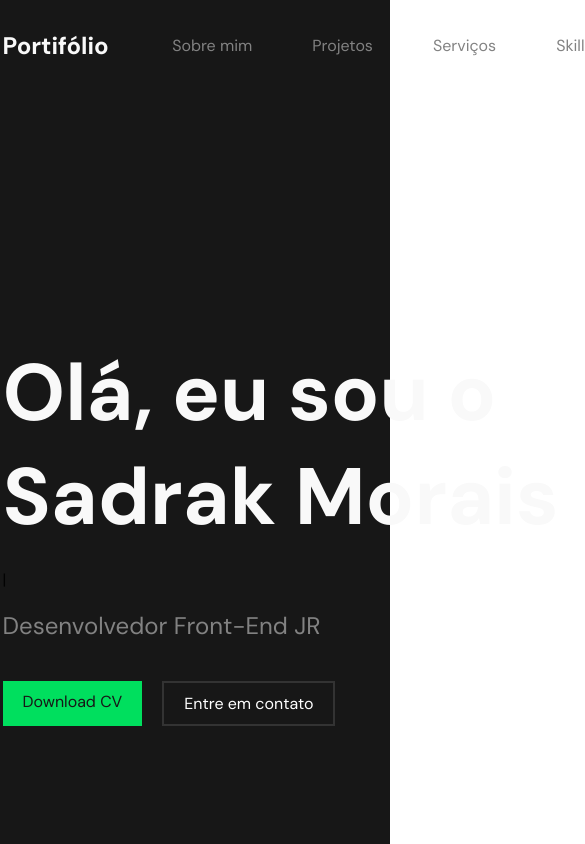
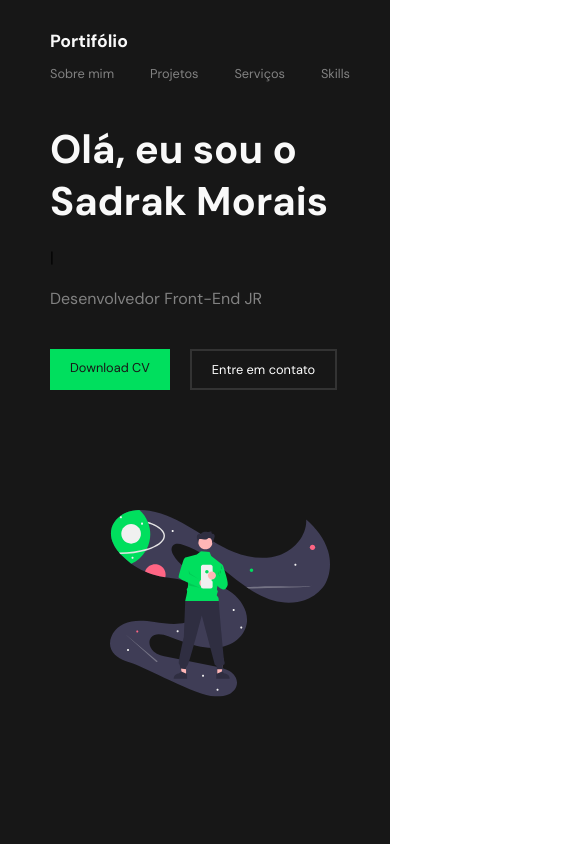
Before and after one commit to sadrakmorais/codelandia-Desafio9-Portifolio, a plain HTML site: page index.html in a window 390 px wide. Shown: the top 844 px of the page, 585 px wide, since content can reach past the window. Drawn offline with nearby package versions, Linux system fonts and the light colour scheme.

Commit message:
Finalizado

```diff
--- a/style.css
+++ b/style.css
@@ -55,6 +55,7 @@
   display: flex;
   justify-content: space-between;
   padding: 150px 0 150px 0;
+  flex-wrap: wrap;
 }
 .intro-apresentation {
   display: flex;
@@ -98,6 +99,7 @@
 .intro-img {
   width: 100%;
   max-width: 500px;
+  min-width: 400px;
 }
 .intro-img .illustration {
   width: 100%;
@@ -107,6 +109,7 @@
   display: flex;
   flex-direction: column;
   padding-top: 30px;
+  flex-wrap: wrap;
 }
 .about-content {
   display: flex;
@@ -278,3 +281,136 @@
   opacity: 1;
   transform: translate3d(0, 0, 0);
 }
+
+/*RESPONSIVIDADE TABLET*/
+@media (max-width: 1030px) {
+  #global {
+    grid-template-columns: 100px 1fr 100px;
+    gap: 60px 0;
+  }
+
+  #header h1 {
+    font-size: 2em;
+  }
+  .header-menu {
+    gap: 30px;
+  }
+  .header-menu li a {
+    font-size: 1.3em;
+  }
+
+  .intro-apresentation p {
+    font-size: 1.8em;
+  }
+  .intro-buttons a {
+    font-size: 1.1em;
+  }
+
+  .intro-img {
+    margin: 150px 0 0 220px;
+    width: 100%;
+    max-width: 400px;
+    min-width: 200px;
+  }
+  .intro-img .illustration {
+    width: 100%;
+  }
+
+  .services-container {
+    gap: 20px;
+    justify-content: center;
+  }
+}
+
+/*RESPONSIVIDADE SMARTPHONE*/
+
+@media (max-width: 480px) {
+  #global {
+    grid-template-columns: 50px 1fr 50px;
+    gap: 10px 0;
+  }
+  #header {
+    flex-direction: column;
+    align-items: flex-start;
+    max-width: 310px;
+    gap: 10px;
+  }
+
+  #header h1 {
+    font-size: 1.1em;
+  }
+  .header-menu {
+    width: 100%;
+    justify-content: space-between;
+    gap: 20px;
+  }
+  .header-menu li a {
+    padding: 0;
+    font-size: 0.8em;
+  }
+
+  .intro-apresentation h1 {
+    font-size: 2.5em;
+    max-width: 300px;
+  }
+  .intro-apresentation p {
+    font-size: 1em;
+  }
+  .intro-buttons a {
+    font-size: 0.8em;
+  }
+  #intro {
+    padding-top: 0;
+    max-width: 300px;
+  }
+  .intro-img {
+    margin: 120px 0 0 60px;
+    width: 100%;
+    max-width: 220px;
+    min-width: 200px;
+  }
+  .intro-img .illustration {
+    width: 100%;
+  }
+
+  #about {
+    max-width: 320px;
+    padding-top: 0;
+    flex-wrap: wrap;
+  }
+  .about-content {
+    align-items: initial;
+    gap: 30px;
+  }
+  .about-content h1,
+  .projects-title,
+  #services h1,
+  #skills h1 {
+    text-align: initial;
+    font-size: 1.8em;
+  }
+  .about-content p {
+    font-size: 1.1em;
+    max-width: 310px;
+    text-align: initial;
+  }
+
+  .about-icons {
+    flex-direction: column;
+    align-items: flex-start;
+    padding-top: 60px;
+    gap: 20px;
+  }
+  .projects-container {
+    gap: 60px;
+  }
+
+  .services-container {
+    gap: 20px;
+    justify-content: center;
+  }
+
+  .skills-container {
+    gap: 10px;
+  }
+}
```
